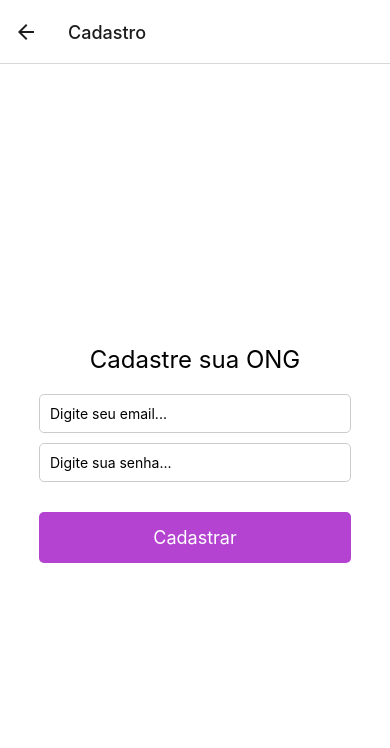
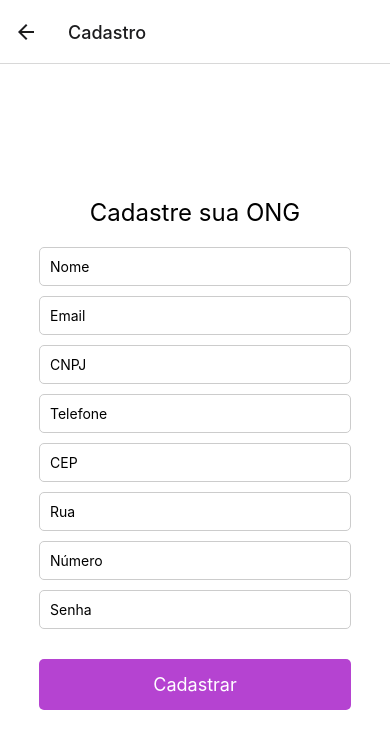
Before and after one commit to KarolVSDev/AppNutriAcao, a React Native app: screen /Cadastro in a window 390 px wide. Shown: the top 748 px of the page. Built offline with nearby package versions, Linux system fonts and the light colour scheme.

Commit message:
atualizando back

```diff
--- a/package.json
+++ b/package.json
@@ -17,7 +17,7 @@
     "express": "^4.18.3",
     "mysql": "^2.18.1",
     "react": "18.2.0",
-    "react-native": "0.73.5",
+    "react-native": "^0.73.6",
     "react-native-animatable": "^1.4.0"
   },
   "devDependencies": {
--- a/src/pages/Cadastro/index.js
+++ b/src/pages/Cadastro/index.js
@@ -1,46 +1,89 @@
 import React, { useState } from 'react';
 import { View, Text, StyleSheet, TextInput, TouchableOpacity, Alert } from 'react-native';
-import {useNavigation} from '@react-navigation/native'
+import { useNavigation } from '@react-navigation/native';
 
 export default function Cadastro() {
+    const [nome, setNome] = useState('');
     const [email, setEmail] = useState('');
+    const [cnpj, setCnpj] = useState('');
+    const [telefone, setTelefone] = useState('');
+    const [cep, setCep] = useState('');
+    const [rua, setRua] = useState('');
+    const [numero, setNumero] = useState('');
     const [senha, setSenha] = useState('');
 
-    const handleCadastro = () => {
-        fetch('http://localhost:3001/cadastro', {
+    const handleCadastro = async () => {
+        try {
+            const response = await fetch('http://192.168.100.8:3003/cadastro', {
                 method: 'POST',
                 headers: {
                     'Content-Type': 'application/json',
                 },
                 body: JSON.stringify({
+                    nome: nome,
                     email: email,
+                    cnpj: cnpj,
+                    telefone: telefone,
+                    cep: cep,
+                    rua: rua,
+                    numero: numero,
                     senha: senha,
                 }),
-        })
-        .then((response) => {
+            });
+
+            const data = await response.json();
+
             if (response.ok) {
-                console.log('Cadastro bem-sucedido');
-                Alert.alert('Sucesso', 'Usuário cadastrado com sucesso');
+                Alert.alert('Sucesso', data.message);
             } else {
+                Alert.alert('Erro', data.message);
+            }
+        } catch (error) {
+            console.error('Erro ao cadastrar usuário:', error);
             Alert.alert('Erro', 'Erro ao cadastrar usuário');
         }
-        })
-        .catch((error) => {
-            console.error('Erro ao cadastrar usuário:', error);
-            Alert.alert('Erro', 'Erro ao cadastrar usuário');
-        });
     };
 
     return (
         <View style={styles.container}>
             <Text style={styles.title}>Cadastre sua ONG</Text>
             <TextInput
-                placeholder='Digite seu email...'
+                placeholder='Nome'
+                style={styles.input}
+                onChangeText={(text) => setNome(text)}
+            />
+            <TextInput
+                placeholder='Email'
                 style={styles.input}
                 onChangeText={(text) => setEmail(text)}
             />
             <TextInput
-                placeholder='Digite sua senha...'
+                placeholder='CNPJ'
+                style={styles.input}
+                onChangeText={(text) => setCnpj(text)}
+            />
+            <TextInput
+                placeholder='Telefone'
+                style={styles.input}
+                onChangeText={(text) => setTelefone(text)}
+            />
+            <TextInput
+                placeholder='CEP'
+                style={styles.input}
+                onChangeText={(text) => setCep(text)}
+            />
+            <TextInput
+                placeholder='Rua'
+                style={styles.input}
+                onChangeText={(text) => setRua(text)}
+            />
+            <TextInput
+                placeholder='Número'
+                style={styles.input}
+                onChangeText={(text) => setNumero(text)}
+            />
+            <TextInput
+                placeholder='Senha'
                 style={styles.input}
                 secureTextEntry={true}
                 onChangeText={(text) => setSenha(text)}
--- a/src/pages/Entrar/index.js
+++ b/src/pages/Entrar/index.js
@@ -14,7 +14,7 @@ export default function Entrar() {
             return;
         }
 
-        fetch('http://192.168.100.8:3001/usuarios', {
+        fetch('http://192.168.100.8:3003/usuarios', {
             method: 'POST',
             headers: {
                 'Content-Type': 'application/json',
--- a/src/pages/Home/index.js
+++ b/src/pages/Home/index.js
@@ -24,15 +24,6 @@ export default function Welcome() {
                         style={styles.logo}
                     />
                 </View>
-            <Animatable.View animation='fadeInUp' delay={600} style={styles.containerForm}>
-                <Text style={styles.title}>Escrever aqui  apresentação</Text>
-                <Text style={styles.text}>Faça o Login para começar</Text>
-
-                <TouchableOpacity style={styles.button} onPress={()=> navigation.navigate('Entrar')}>
-                    <Text style={styles.buttonText}>Acessar</Text>
-                </TouchableOpacity>
-
-            </Animatable.View>
             </View>
         );
     }
--- a/src/pages/Welcome/index.js
+++ b/src/pages/Welcome/index.js
@@ -37,26 +37,26 @@ export default function Welcome() {
         );
     }
 
-const styles = StyleSheet.create({
+    export const styles = StyleSheet.create({
     container: {
         flex: 1,
         justifyContent: 'center',
         alignItems: 'center',
         backgroundColor: '#FFF'
     },
-    containerLogo:{
-        flex:2,
-        backgroundColor:'#FFF',
+    containerLogo: {
+        flex: 2,
+        backgroundColor: '#FFF',
         justifyContent: 'center',
-        alignItems:'center'
+        alignItems: 'center'
     },
-    containerForm:{
-        flex:1,
-        backgroundColor:'#9B37B5',
-        borderTopLeftRadius:25,
+    containerForm: {
+        flex: 1,
+        backgroundColor: '#9B37B5',
+        borderTopLeftRadius: 25,
         borderTopRightRadius: 25,
-        paddingTop:'10%',
-        paddingEnd:'15%'
+        paddingTop: '10%',
+        paddingEnd: '15%'
     },
     title: {
         fontSize: 24,
@@ -64,33 +64,32 @@ const styles = StyleSheet.create({
         color: '#FFF',
         marginBottom: 30,
         marginTop: 10,
+        textAlign: 'center'
+    },
+    text: {
+        fontSize: 15,
         textAlign: 'center',
-
-    },
-    text:{
-        fontSize:15,
-        textAlign: 'center',
-        marginTop:100,
-        marginBottom:12,
-        color:'#a1a1a1'
+        marginTop: 100,
+        marginBottom: 12,
+        color: '#a1a1a1'
     },
     logo: {
-        flex:2,
-        width: 300, // Defina o tamanho desejado
-        height: 400, // Defina o tamanho desejado
-        alignItems:'center'
+        flex: 2,
+        width: 300,
+        height: 400,
+        alignItems: 'center'
     },
     button: {
         backgroundColor: '#FFF',
         paddingVertical: 12,
         paddingHorizontal: 24,
         borderRadius: 6,
-        position:'absolute',
-        width:'60%',
-        alignSelf:'center',
-        bottom:'15%',
-        alignItems:'center',
-        justifyContent:'center'
+        position: 'absolute',
+        width: '60%',
+        alignSelf: 'center',
+        bottom: '15%',
+        alignItems: 'center',
+        justifyContent: 'center'
     },
     buttonText: {
         fontSize: 18,
--- a/src/routes/index.js
+++ b/src/routes/index.js
@@ -5,6 +5,7 @@ import { createNativeStackNavigator } from '@react-navigation/native-stack';
 import Entrar from '../pages/Entrar';
 import Welcome from '../pages/Welcome';
 import Cadastro from '../pages/Cadastro';
+import Home from '../pages/Home';
 
 const Stack = createNativeStackNavigator();
 
@@ -25,6 +26,10 @@ export default function Routes() {
                 name="Cadastro"
                 component={Cadastro}
             />
+               <Stack.Screen
+                name="Home"
+                component={Home}
+            />
             </Stack.Navigator>
     );
 }
```
Also changed, not shown: 2 other files (tests, documents, lock files or other folders). Lines whose indentation alone changed are shown as unchanged.
